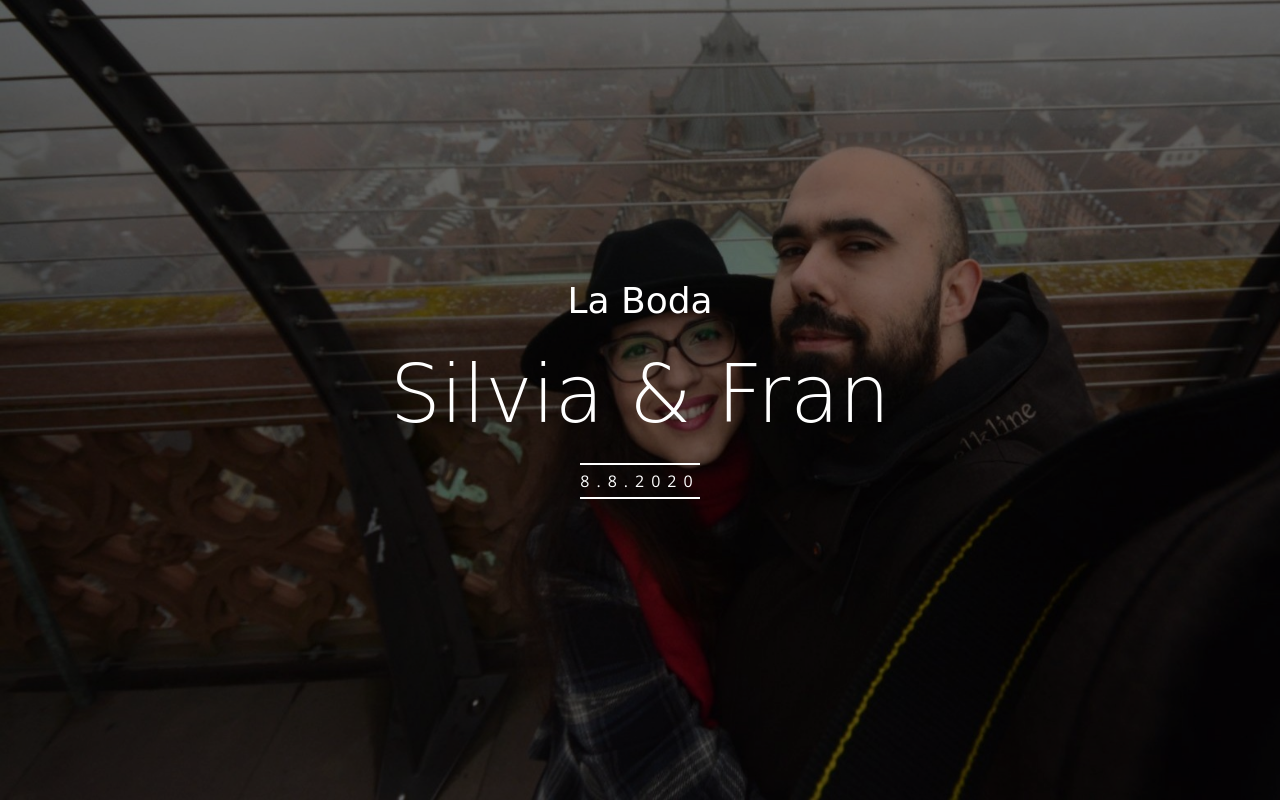
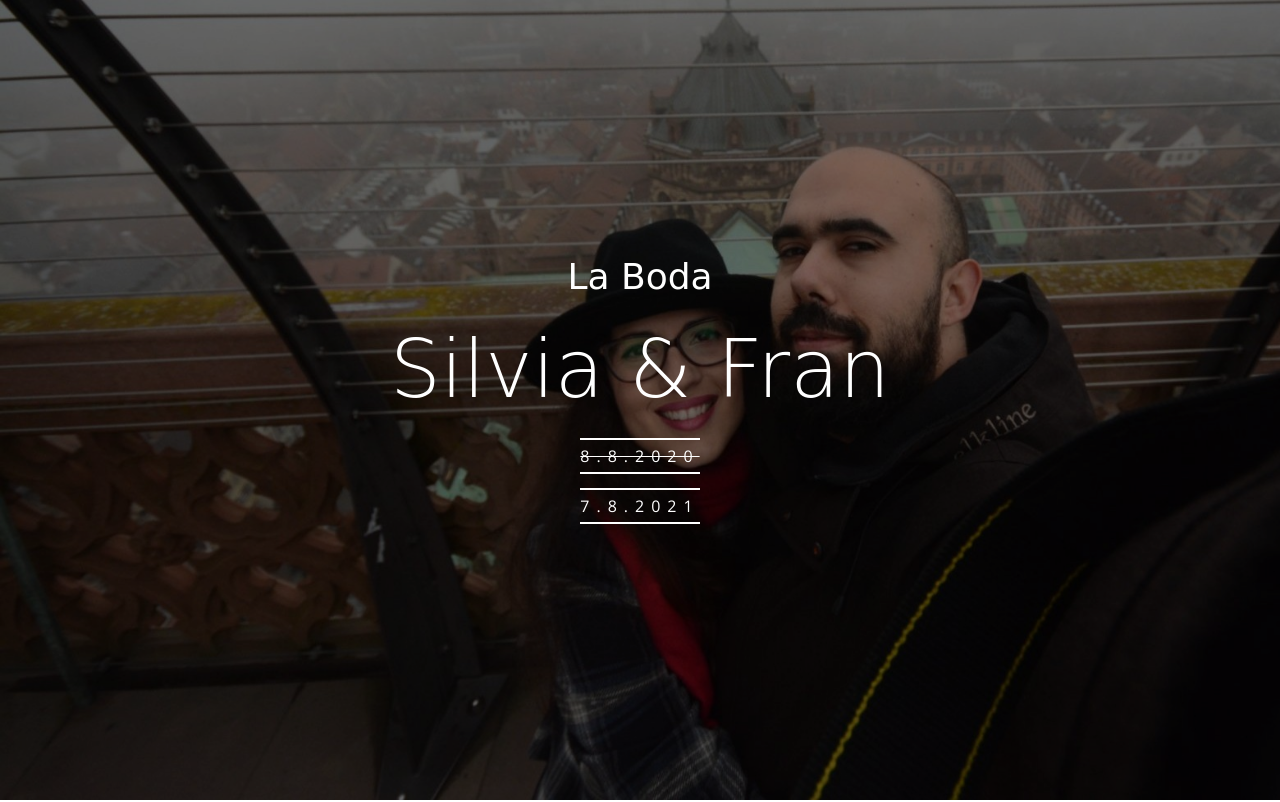
Before and after one commit to franciscojrod/franciscojrod.github.io, a website: page index.html in a window 1280 px wide. Shown: the top 802 px of the page. Drawn offline with nearby package versions, Linux system fonts and the light colour scheme; some packages are replaced by stand-ins of ours; no server answers; files whose address does not match are found by name; a web font is replaced by a local one.

Commit message:
Update index.html

```diff
--- a/index.html
+++ b/index.html
@@ -84,7 +84,8 @@
 									<div class="animate-box">
 										<h1>La Boda</h1>
 										<h2>Silvia &amp; Fran</h2>
-										<p><span>8.8.2020</span></p>
+										<p><span><strike>8.8.2020</strike></span></p>
+										<p><span>7.8.2021</span></p>
 									</div>
 								</div>
 							</div>
```
